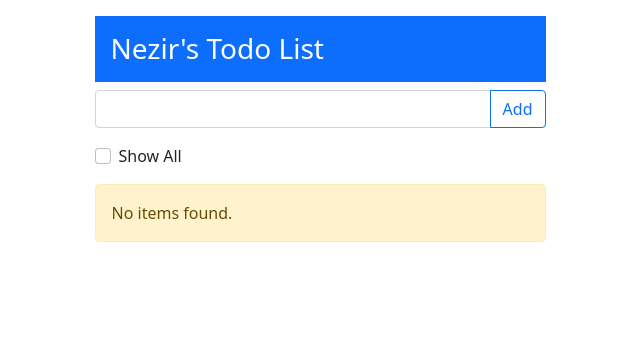
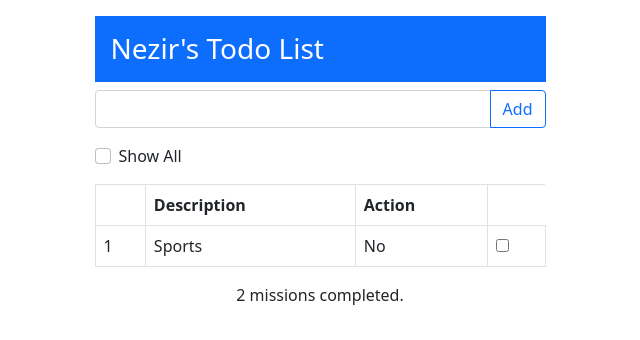
Before and after one commit to nezirturhalli/Angular-Training, an Angular app in the folder todoapp/: page / in a window 1280 px wide. Shown: the top 340 px of the page, without its empty margins (320-960 px from the left). Built offline with nearby package versions, Linux system fonts and the light colour scheme.

Commit message:
ng template

```diff
--- a/todoapp/src/app/model.ts
+++ b/todoapp/src/app/model.ts
@@ -9,7 +9,7 @@ export class Model {
     this.items = [
       { description: 'Breakfast', action: true },
       { description: 'Sports', action: false },
-      { description: 'Coffee', action: true },
+      { description: 'Coffee', action: true }
     ];
   }
 }
--- a/todoapp/src/app/todo/todo.component.html
+++ b/todoapp/src/app/todo/todo.component.html
@@ -28,7 +28,15 @@
         <label form="displayAll" class="form-check-label">Show All</label>
       </div>
 
-      <table class="table table-bordered" *ngIf="getItems.length > 0">
+      <div
+        class="alert alert-warning"
+        *ngIf="getItems().length == 0; else itemsTable"
+      >
+        All missions completed.
+      </div>
+
+      <ng-template #itemsTable>
+        <table class="table table-bordered">
           <thead>
             <tr>
               <th></th>
@@ -41,25 +49,54 @@
               <td>{{ i + 1 }}</td>
               <td>{{ item.description }}</td>
               <td>
+                <!-- if else bloğu -->
+
                 <!-- <div *ngIf="item.action">Yes</div>
                 <div *ngIf="!item.action">No</div> -->
-              <div [ngSwitch]="item.action">
+
+                <!-- <div [ngSwitch]="item.action">
                   <div *ngSwitchCase="true">Yes</div>
                   <div *ngSwitchDefault>No</div>
+                </div> -->
+
+                <!-- <div *ngIf="item.action; else noTemplate">
+                  Yes
                 </div>
+                <ng-template #noTemplate>
+                  No
+                </ng-template> -->
+
+                <!-- if-then bloğu -->
+                <!-- <div *ngIf="item.action; then noTemplate">
+                  Burası  asla gösterilmez!!
+                </div>
+                <ng-template #noTemplate>
+                  No
+                </ng-template> -->
+                <!-- if-then-else bloğu -->
+                <div *ngIf="item.action; then yesTemplate else noTemplate">
+                  Burası asla  gösterilmez!!
+                </div>
+                <ng-template #yesTemplate> Yes </ng-template>
+                <ng-template #noTemplate> No </ng-template>
               </td>
               <td>
-              <input type="checkbox" [(ngModel)]="item.action" name="" id="" />
+                <input
+                  type="checkbox"
+                  [(ngModel)]="item.action"
+                  name=""
+                  id=""
+                />
               </td>
             </tr>
           </tbody>
         </table>
-
-
-      <div class="alert alert-warning" *ngIf="getItems.length == 0">
-        No items found.
-      </div>
-
+      </ng-template>
+      <div class="my-2">
+        <p style="text-align: center">
+          {{ displayCount() }} missions completed.
+        </p>
       </div>
     </div>
   </div>
+</div>
--- a/todoapp/src/app/todo/todo.component.ts
+++ b/todoapp/src/app/todo/todo.component.ts
@@ -15,16 +15,20 @@ export class TodoComponent {
     return this.model.name;
   }
   getItems() {
-    if(this.displayAll){
+    if (this.displayAll) {
       return this.model.items;
     }
-    return this.model.items.filter(item => !item.action);
+    return this.model.items.filter((item) => !item.action);
   }
   addItem(value: string) {
     if (value != '') {
-      this.model.items.push({ description: value, action: false});
+      this.model.items.push({ description: value, action: false });
     } else {
       alert('Please enter a value');
     }
   }
+
+  displayCount() {
+    return this.model.items.filter((i) => i.action).length;
+  }
 }
```
Lines whose indentation alone changed are shown as unchanged.
